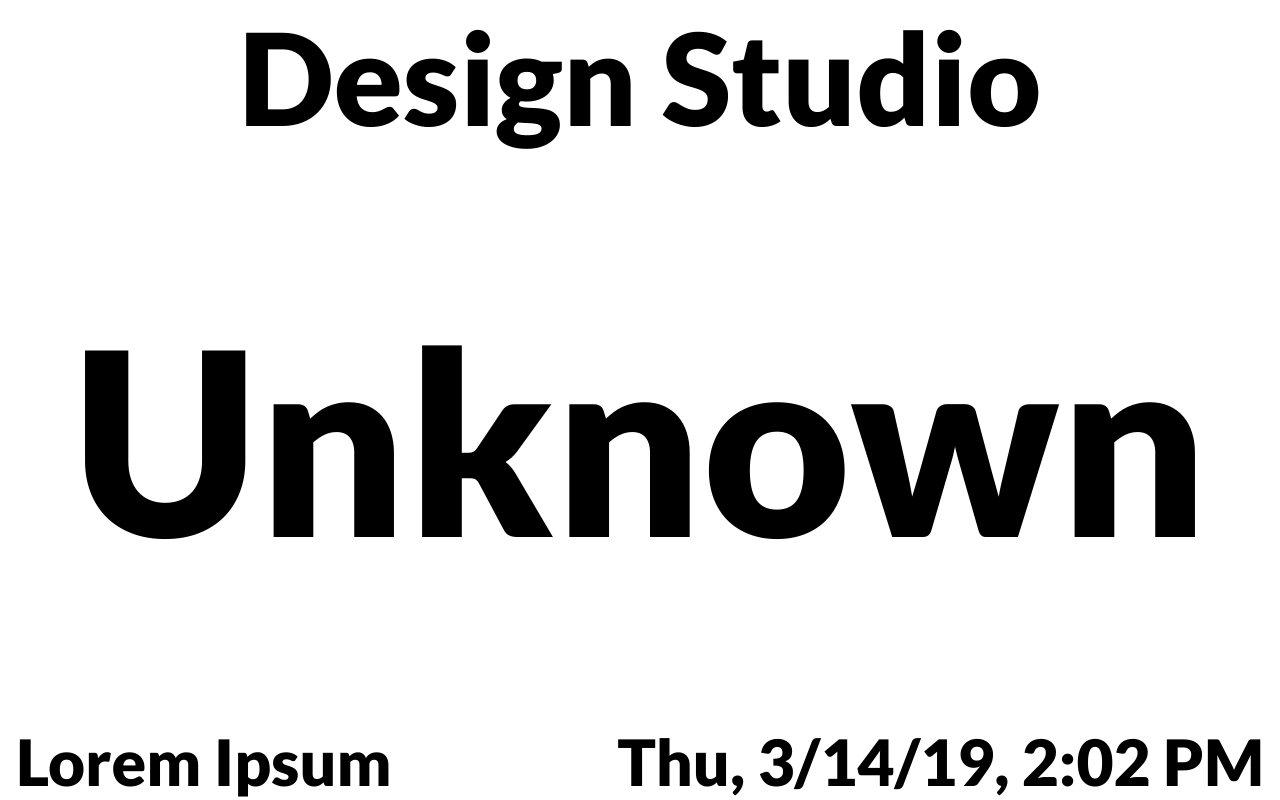
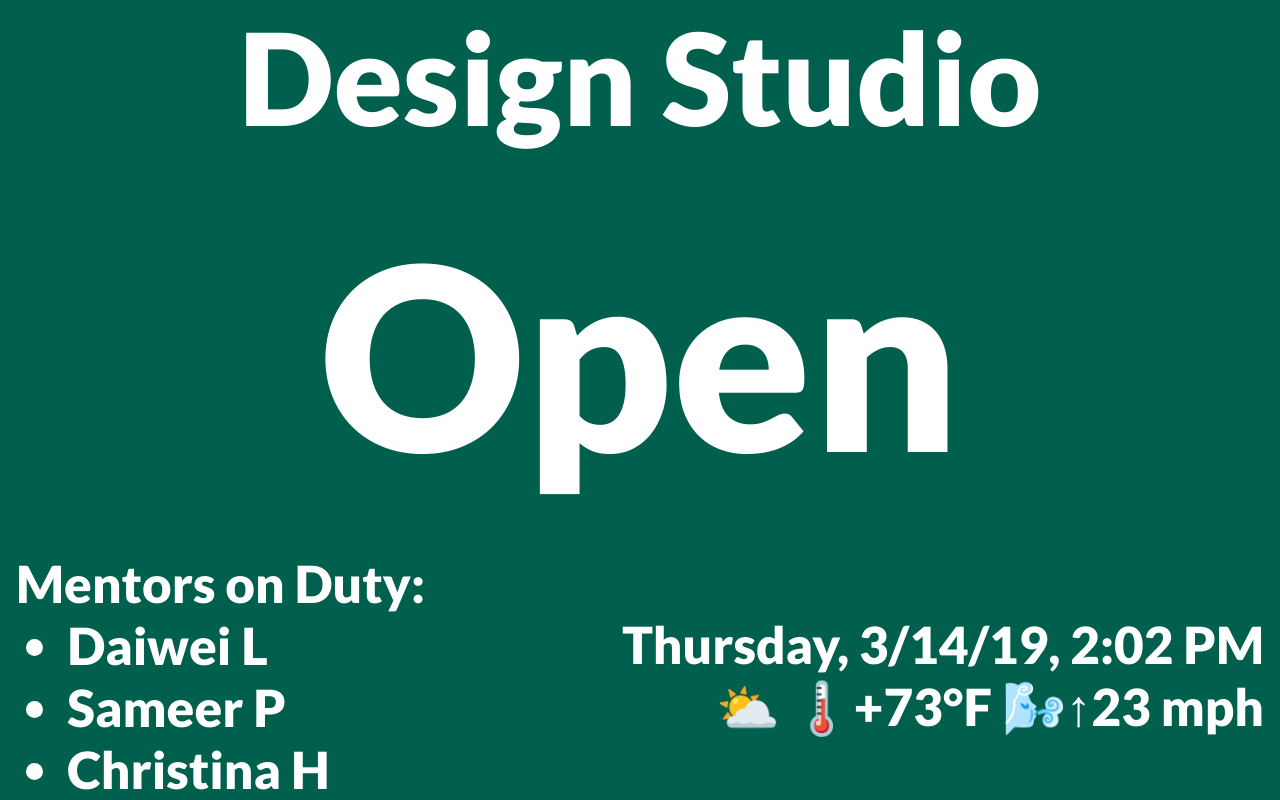
Before and after one commit to vanderbilt-design-studio/sign, a React (Create React App) app: page / in a window 1280 px wide. Built offline with nearby package versions, Linux system fonts and the light colour scheme.

Commit message:
Add test data, explicitly specify font sizes

```diff
--- a/src/App.scss
+++ b/src/App.scss
@@ -47,9 +47,34 @@ html,
   width: 100%;
 }
 
+.time {
+  flex-shrink: 2;
+  text-align: right;
+}
+
+.mentors {
+  flex-shrink: 0; // Never wrap mentor names
+}
+
 @for $i from 1 through 4 {
   h#{$i} {
-    font-size: #{(20 / pow(2, $i - 1))}vw;
     margin: 0;
   }
 }
+
+h1 {
+  font-size: 20vw;
+}
+
+h2 {
+  font-size: 10vw;
+}
+
+h3 {
+  font-size: 4vw;
+  ul {
+    margin-top: 0;
+    padding-left: 4vw;
+    margin-bottom: 0;
+  }
+}
--- a/src/App.tsx
+++ b/src/App.tsx
@@ -4,7 +4,7 @@ import { Colors } from "./colors";
 
 const dateTimeOptions: Intl.DateTimeFormatOptions = {
   timeZone: "America/Chicago",
-  weekday: "short",
+  weekday: "long",
   day: "numeric",
   month: "numeric",
   hour: "numeric",
@@ -16,30 +16,39 @@ const dateTimeFormat: Intl.DateTimeFormat = new Intl.DateTimeFormat(
   dateTimeOptions
 );
 
-interface IOpenMessage {
+interface IMessage {
   open: boolean;
-  mentor?: string;
+  mentors?: string[];
+  weather?: string;
 }
 
 interface ISignState {
   updateTimeIntervalId?: NodeJS.Timeout;
-  timeString: string;
-  lastOpenMessage?: IOpenMessage;
+  time?: string;
+
+  lastUpdate?: IMessage;
 }
 
 class App extends Component<any, ISignState> {
   constructor(props: any) {
     super(props);
-    this.state = { timeString: "" };
+    this.state = {lastUpdate: {
+      open: true,
+      mentors: ["Daiwei L", "Sameer P", "Christina H"],
+      weather: "⛅️ 🌡️+73°F 🌬️↑23 mph"
+    }};
     this.updateTime = this.updateTime.bind(this);
   }
 
   private updateTime() {
-    this.setState({ timeString: dateTimeFormat.format(new Date())});
+    this.setState({ time: dateTimeFormat.format(new Date()) });
   }
 
   public componentDidMount() {
-    this.setState({ updateTimeIntervalId: setInterval(this.updateTime, 1000) });
+    this.updateTime();
+    this.setState({
+      updateTimeIntervalId: setInterval(this.updateTime, 1000)
+    });
   }
 
   public componentWillUnmount() {
@@ -53,24 +62,33 @@ class App extends Component<any, ISignState> {
       <div
         className="app"
         style={{
-          backgroundColor: this.state.lastOpenMessage
-            ? this.state.lastOpenMessage.open
+          backgroundColor: this.state.lastUpdate
+            ? this.state.lastUpdate.open
               ? Colors.GREEN
               : Colors.RED
-            : Colors.WHITE
+            : Colors.WHITE,
+          color: this.state.lastUpdate ? Colors.WHITE : Colors.BLACK
         }}
       >
         <h2>Design Studio</h2>
         <h1>
-          {this.state.lastOpenMessage
-            ? this.state.lastOpenMessage.open
+          {this.state.lastUpdate
+            ? this.state.lastUpdate.open
               ? "Open"
               : "Closed"
             : "Unknown"}
         </h1>
         <div className="row">
-          <h3>Lorem Ipsum</h3>
-          <h3>{this.state.timeString}</h3>
+          {this.state.lastUpdate && this.state.lastUpdate.mentors && this.state.lastUpdate.mentors.length !== 0 && (
+            <h3 className="mentors">
+              Mentor{this.state.lastUpdate.mentors.length > 1 ? "s" : ""} on
+              Duty:
+              <ul>
+              {this.state.lastUpdate.mentors.map(mentor => <li>{mentor}</li>)}
+              </ul>
+            </h3>
+          )}
+          <h3 className="time">{this.state.time}<br/>{this.state.lastUpdate && this.state.lastUpdate.weather}</h3>
         </div>
       </div>
     );
```
